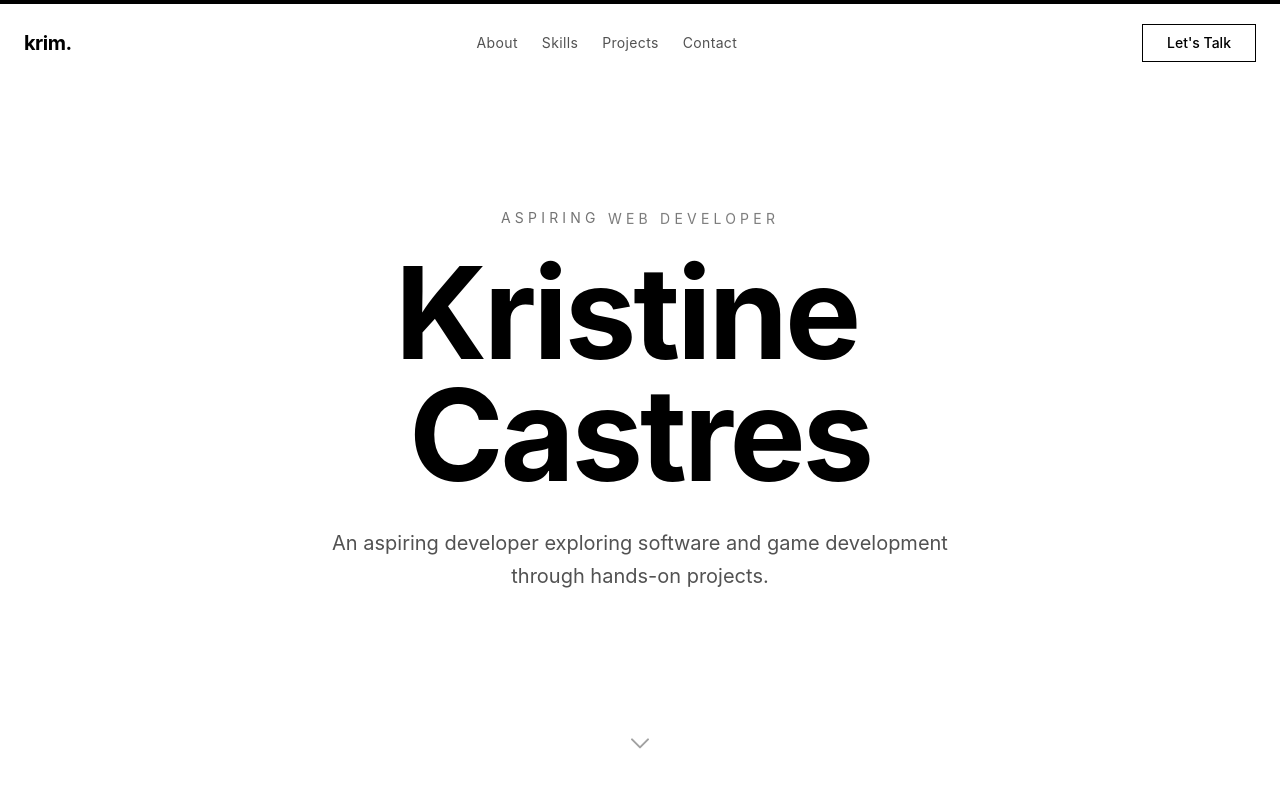
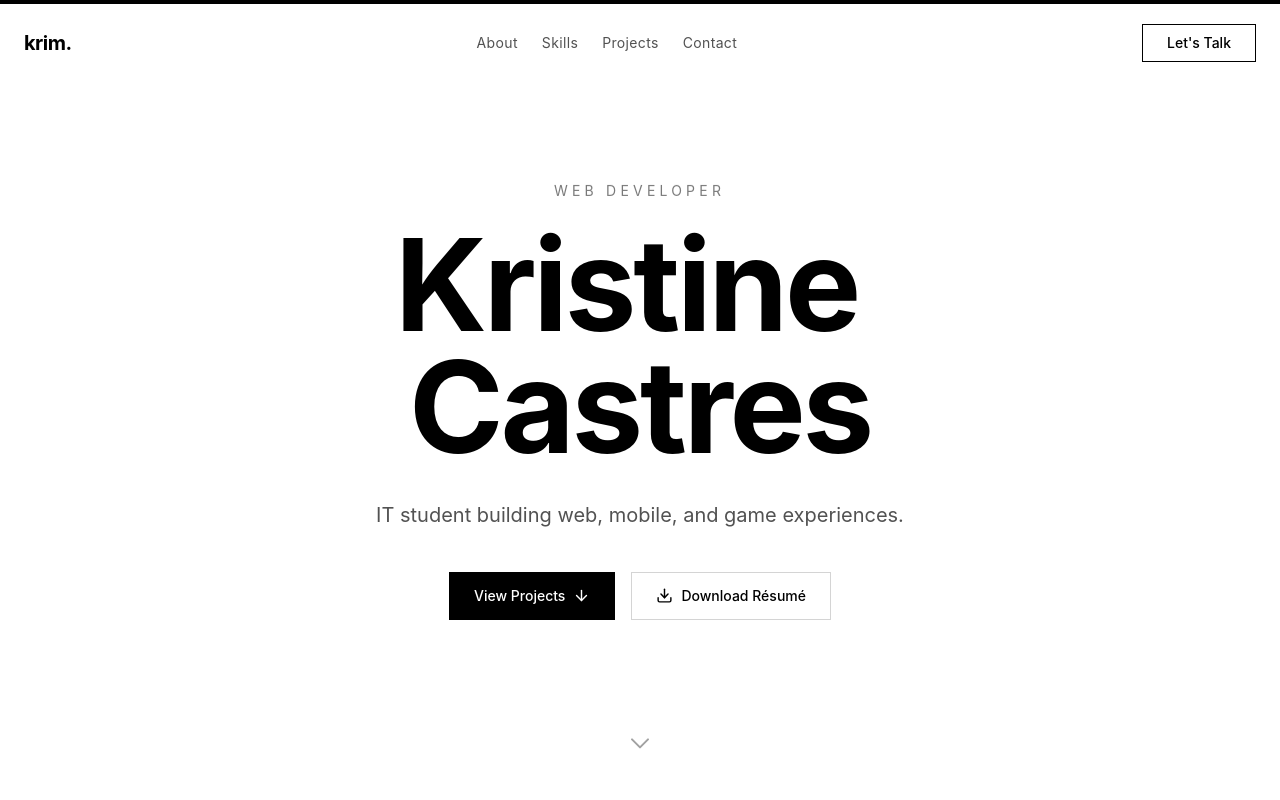
Before and after one commit to krsrcio/krim, a React (Vite) app: page / in a window 1280 px wide. Shown: the top 800 px of the page. Built offline with nearby package versions, Linux system fonts and the light colour scheme.

Commit message:
update hero

```diff
--- a/src/app/components/Hero.tsx
+++ b/src/app/components/Hero.tsx
@@ -1,5 +1,5 @@
 import { motion } from "motion/react";
-import { ChevronDown } from "lucide-react";
+import { ArrowDown, ChevronDown, Download } from "lucide-react";
 
 import { TextEffect } from "@/components/core/text-effect";
 import { TextLoop } from "@/components/core/text-loop";
@@ -34,10 +34,8 @@ export function Hero() {
           className="mb-5 text-xs uppercase tracking-[0.2em] text-neutral-500 sm:mb-6 sm:text-sm sm:tracking-[0.3em]"
         >
           {prefersReducedMotion ? (
-            "ASPIRING SOFTWARE, GAME & MOBILE DEVELOPER"
+            "WEB, MOBILE & GAME DEVELOPMENT"
           ) : (
-            <>
-              ASPIRING{" "}
             <TextLoop
               className="overflow-y-clip"
               transition={{
@@ -73,7 +71,6 @@ export function Hero() {
               <span>WEB DEVELOPER</span>
               <span>FRONTEND DEVELOPER</span>
             </TextLoop>
-            </>
           )}
         </motion.p>
 
@@ -103,9 +100,30 @@ export function Hero() {
           transition={{ delay: 0.6, duration: 0.6, ease: smoothEase }}
           className="mx-auto max-w-2xl text-base leading-relaxed text-neutral-600 sm:text-lg md:text-xl"
         >
-          An aspiring developer exploring software and game development through
-          hands-on projects.
+          IT student building web, mobile, and game experiences.
         </motion.p>
+
+        <motion.div
+          {...copyRevealProps}
+          transition={{ delay: 0.8, duration: 0.6, ease: smoothEase }}
+          className="mx-auto mt-8 flex w-full max-w-sm flex-col items-stretch justify-center gap-3 sm:mt-10 sm:max-w-none sm:flex-row sm:items-center sm:gap-4"
+        >
+          <a
+            href="#projects"
+            className="inline-flex min-h-12 items-center justify-center gap-2 border border-black bg-black px-6 py-3 text-sm font-medium text-white transition-colors duration-300 hover:bg-neutral-800 focus-visible:outline-2 focus-visible:outline-offset-4 focus-visible:outline-black motion-reduce:transition-none"
+          >
+            View Projects
+            <ArrowDown size={17} aria-hidden="true" />
+          </a>
+          <a
+            href="/Kristine Castres.pdf"
+            download
+            className="inline-flex min-h-12 items-center justify-center gap-2 border border-neutral-300 bg-white px-6 py-3 text-sm font-medium text-black transition-colors duration-300 hover:border-black hover:bg-neutral-50 focus-visible:outline-2 focus-visible:outline-offset-4 focus-visible:outline-black motion-reduce:transition-none"
+          >
+            <Download size={17} aria-hidden="true" />
+            Download Résumé
+          </a>
+        </motion.div>
       </motion.div>
 
       <motion.a
```
Lines whose indentation alone changed are shown as unchanged.
